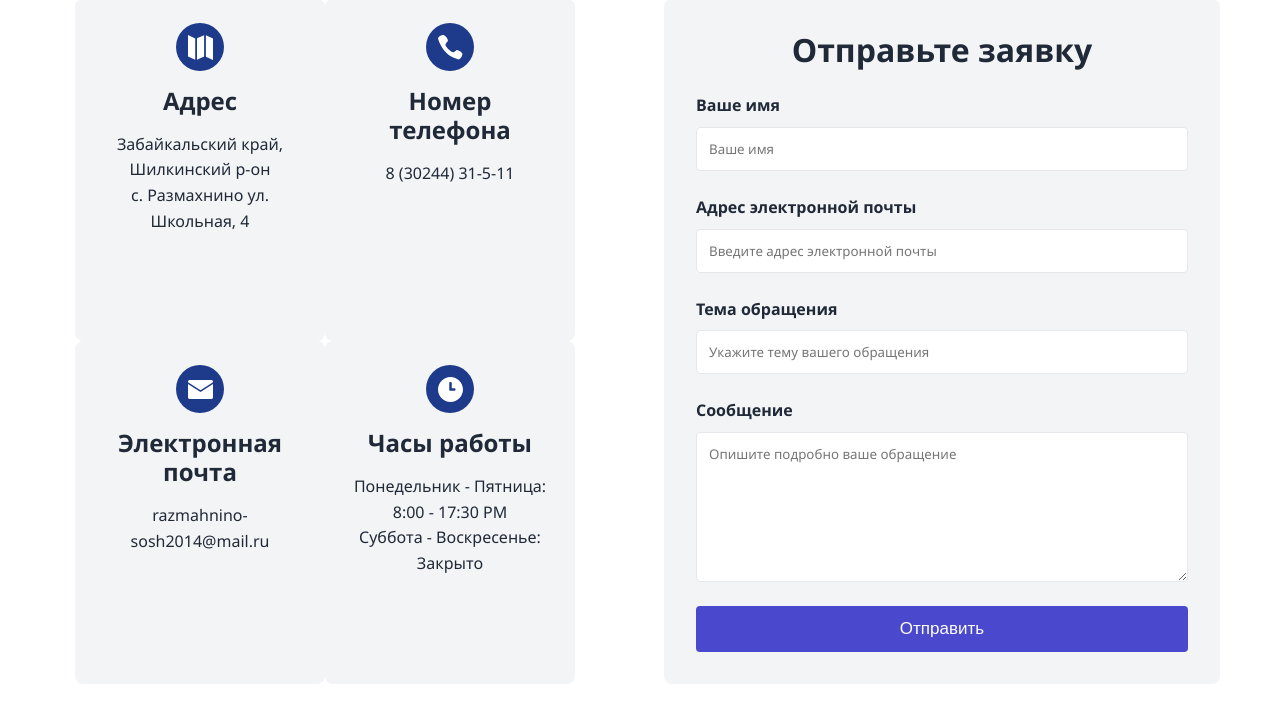
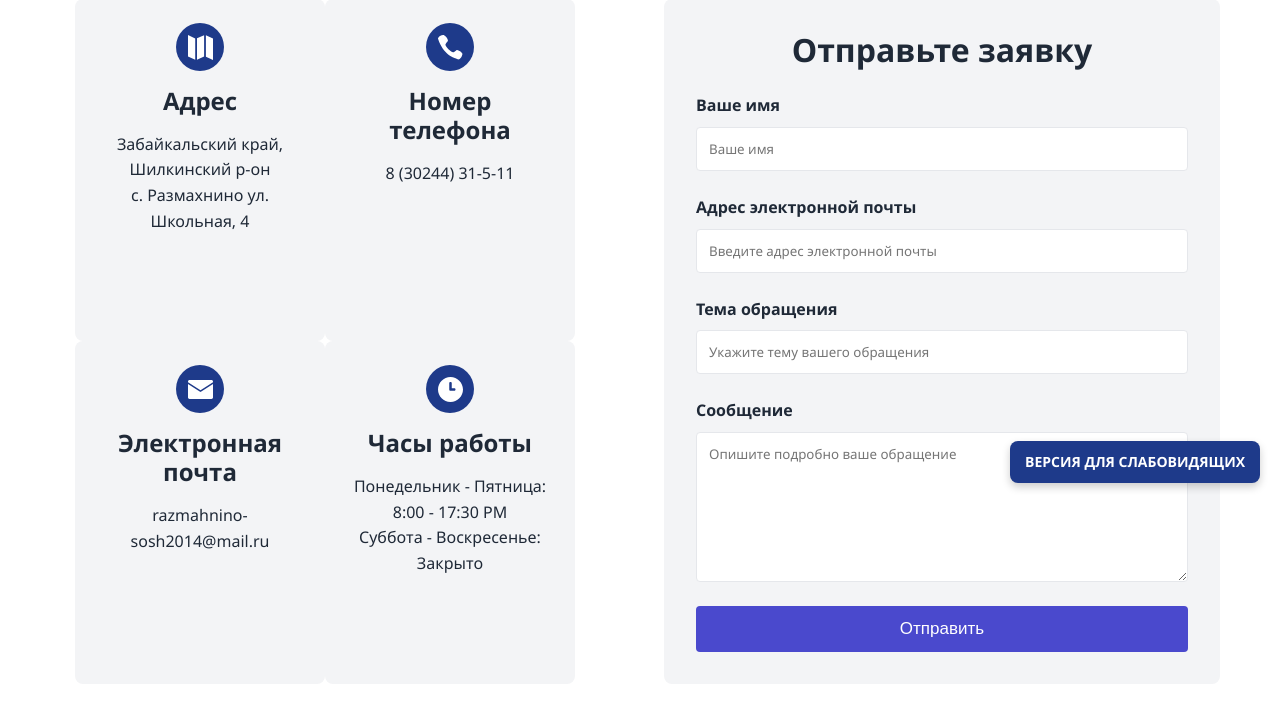
Before and after one commit to ayklaaa/school, a Django app: page /contact/ in a window 1280 px wide. Shown: the part 297-1020 px from the top of the page. Run offline with Django 5.2, Linux system fonts and the light colour scheme; some libraries are stand-ins or nearby versions.

Commit message:
Update base.html

```diff
--- a/templates/include/base.html
+++ b/templates/include/base.html
@@ -204,7 +204,9 @@ function toggleSubmenu(element) {
 </a>
 <script src="http://finevision.ru/static/js/finevision_banner.js"></script> -->
 
-<img id="specialButton" style="cursor:pointer;" src="https://lidrekon.ru/images/special.png" alt="ВЕРСИЯ ДЛЯ СЛАБОВИДЯЩИХ" title="ВЕРСИЯ ДЛЯ СЛАБОВИДЯЩИХ" />
+<a href="#" id="specialButton" class="accessibility-button" title="ВЕРСИЯ ДЛЯ СЛАБОВИДЯЩИХ">
+  ВЕРСИЯ ДЛЯ СЛАБОВИДЯЩИХ
+</a>
 
 
 <!-- Баннер для слабовидящих (фиксированный справа)
```
